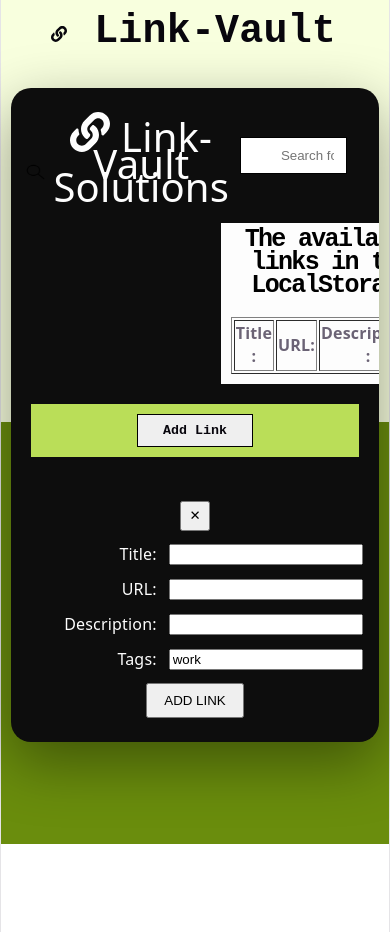
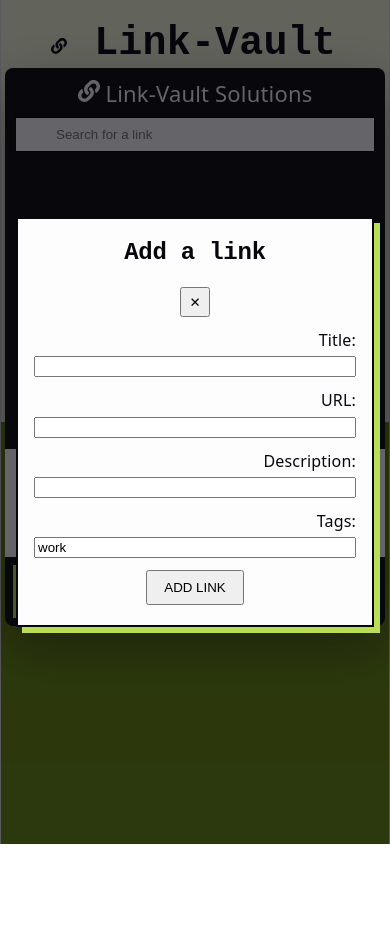
Before and after one commit to Boipelo-85/-ReactTS-Links-Vault, a React (Vite) app: page / in a window 390 px wide. Both pictures are taken after a click on the button "Add Link". After the commit the page ends 844 px from the top, so only its background shows below. Built offline with nearby package versions, Linux system fonts and the light colour scheme.

Commit message:
updated the action part where is edit and remove button

```diff
--- a/src/App.css
+++ b/src/App.css
@@ -1,43 +1,93 @@
 #app-container {
-
     position: relative;
     min-height: calc(100vh - 100px);
     width: 100%;
-    padding-bottom: 150px;
+    padding: 0 16px 150px;
     left: 0;
     background: transparent;
-
+    padding-top: 20px;
 }
 
 
 /* Centered card container that sits above the page backgrounds */
 
 #main-content {
-
-    margin: 40px auto;
-    width: 95%;
+    margin: 40px auto 0;
+    width: min(100%, 1100px);
     max-width: 1100px;
     background: #0d0d0d;
-    border-radius: 20px;
+    border-radius: 10px;
     box-shadow: 0 20px 60px rgba(0, 0, 0, 0.4);
     overflow: hidden;
 }
 #mid-linkss{
-
-      justify-content: space-between;
-      padding: 20px;
+    justify-content: space-between;
+    padding: 20px;
 }
 #mid-content{
+    width: 100%;
+    max-width: none;
+    min-width: 0;
+    padding: 5px 20px 20px;
+    height: auto;
+    background-color: #fdfdfd;
+    overflow-x: hidden;
+}
 
-        width: 60%;
-        padding: 10px;
-        padding-left: 10px;
-        background-color: #fdfdfd;
-        margin-left: 210px ;
-        padding-top: 5px;
+@media (max-width: 1024px) {
+    #app-container {
+        padding-inline: 12px;
+    }
 
+    #main-content {
+        margin-top: 24px;
+    }
+
+    #mid-content {
+        padding-inline: 12px;
+    }
 }
-#card-table{
 
-        margin-top: -20px;
+@media (max-width: 768px) {
+    #app-container {
+        padding-inline: 8px;
+    }
+
+    #main-content {
+        margin-top: 16px;
+        border-radius: 12px;
+    }
+
+    #mid-linkss {
+        padding: 12px;
+    }
 }
+
+@media (max-width: 480px) {
+    #app-container {
+        padding-inline: 4px;
+    }
+
+    #main-content {
+        margin-top: 8px;
+        border-radius: 8px;
+    }
+
+    #mid-content {
+        padding: 4px 8px 12px;
+    }
+
+    #mid-linkss {
+        padding: 8px;
+    }
+}
+
+@media (max-width: 320px) {
+    #main-content {
+        margin-top: 4px;
+    }
+
+    #mid-content {
+        padding-inline: 4px;
+    }
+}
--- a/src/App.tsx
+++ b/src/App.tsx
@@ -20,8 +20,9 @@ function App() {
   })
 
   const [showForm, setShowForm] = useState(false)
+  const [notification, setNotification] = useState('')
+
   // const [showAllLinks,setShowAllLinks] = useState(false)
-
 
   useEffect(() => {
     localStorage.setItem('links', JSON.stringify(links))
@@ -35,6 +36,45 @@ function App() {
   const handleCloseForm = () => {
     setShowForm(false)
   }
+
+  const handleRemove = (id: string) => {
+    if (!window.confirm('Are you sure you want to remove this link row?')) {
+      return
+    }
+
+    const savedLinks = localStorage.getItem('links')
+    const currentLinks: LinkAttribute[] = savedLinks ? JSON.parse(savedLinks) : []
+    const updatedLinks = currentLinks.filter((link) => link.id !== id)
+
+    localStorage.setItem('links', JSON.stringify(updatedLinks))
+    setLinks(updatedLinks)
+    setNotification('Link removed successfully')
+
+    window.setTimeout(() => {
+      setNotification('')
+    }, 3000)
+  }
+
+  const SearchLinkInfo =() => {
+
+      if(search.length==0){
+
+          return links
+      }
+
+      const keyWord = search.toLocaleLowerCase().trim()
+
+      return links.filter((attribute) =>
+
+          attribute.title.toLowerCase().includes(keyWord) ||
+          attribute.url.toLowerCase().includes(keyWord) ||
+          attribute.description.toLowerCase().includes(keyWord)||
+          (attribute.tags ? attribute.tags?.toLowerCase().includes(keyWord) : false)
+
+    )
+  }
+
+// const searItems = SearchLinkInfo
 
 
   return (
@@ -51,8 +91,9 @@ function App() {
 
         <div id='mid-content'>
           <div id='card-table'>
-                 <LinkCard   />
+               <LinkCard links={links} onRemove={handleRemove} />
           </div>
+
 
         </div>
 
@@ -65,15 +106,36 @@ function App() {
           <MidLinks onAddClick={() => setShowForm(true)}   />
         </div>
 
+        {showForm && (
+          <div
+            className='link-form-overlay'
+            role='presentation'
+            onMouseDown={handleCloseForm}
+          >
+            <div
+              className='link-form-dialog'
+              role='dialog'
+              aria-modal='true'
+              aria-labelledby='link-form-title'
+              onMouseDown={(event) => event.stopPropagation()}
+            >
+
+
+              <h2 id='link-form-title'>Add a link</h2>
+
+              <LinkForm onAdd={handleAddLink} onClose={handleCloseForm} />
+
+            </div>
+
+          </div>
+        )}
+        {notification && (
+          <p className='link-notification' role='status'>
+            {notification}
+          </p>
+        )}
         <div>
-
-          {showForm && <LinkForm onAdd={handleAddLink} onClose={handleCloseForm} />}
-
         </div>
-        <div>
-
-        </div>
-
       </div>
     </div>
   )
--- a/src/components/LinkCard/LinkCard.tsx
+++ b/src/components/LinkCard/LinkCard.tsx
@@ -1,19 +1,13 @@
-import { useEffect, useState } from "react";
 import type { LinkAttribute } from "../Types/Link";
 import { LinkCardItem } from "./LinkCardItem";
 
 type CloseProp = {
-
+  links: LinkAttribute[]
+  onRemove: (id: string) => void
   onClose?: () => void
 }
 
-export const LinkCard: React.FC<CloseProp> = ({ onClose }) => {
-
-  const [links, setLinks] = useState<LinkAttribute[]>(() => {
-    const savedLinks = localStorage.getItem('links')
-    return savedLinks ? JSON.parse(savedLinks) : []
-
-  })
+export const LinkCard: React.FC<CloseProp> = ({ links, onRemove, onClose }) => {
 
   return (
 
@@ -30,10 +24,10 @@ export const LinkCard: React.FC<CloseProp> = ({ onClose }) => {
           <thead >
 
             <tr>
-            <th>Title :</th>
-            <th>URL:</th>
-            <th>Description :</th>
-            <th>Tags </th>
+            <th>Title</th>
+            <th>URL</th>
+            <th>Description</th>
+            <th>Tags</th>
              <th>Actions</th>
             </tr>
 
@@ -42,14 +36,15 @@ export const LinkCard: React.FC<CloseProp> = ({ onClose }) => {
           <tbody>
         {
           links.map(link => (
-            <div className='card-component'>
+
               <LinkCardItem
 
                 key={link.id}
                 attribute={link}
+                onRemove={onRemove}
 
               />
-            </div>
+
           ))
         }
 
@@ -58,6 +53,5 @@ export const LinkCard: React.FC<CloseProp> = ({ onClose }) => {
 
     </div>
 
-
   )
 }
--- a/src/components/SearchBar/SearchBar.tsx
+++ b/src/components/SearchBar/SearchBar.tsx
@@ -18,9 +18,11 @@ export const SearchBar :React.FC<SearchProp> = ({value,onChange}) => {
                     <span> <FaLink /> </span>
                     <span> Link-Vault Solutions  </span>
                 </div>
+
                  {/* <div className='homeName'>
                     <a href="#hero" style={{color: '#fdfdfd',fontSize: 25}}>Home</a>
                 </div> */}
+
             </div>
 
             <div className='searchBar-content'>
--- a/src/index.css
+++ b/src/index.css
@@ -31,7 +31,9 @@
 }
 
 /* Make box-sizing predictable across the page */
-*, *::before, *::after {
+*,
+*::before,
+*::after {
   box-sizing: border-box;
 }
 
@@ -56,7 +58,7 @@
 }
 
 #root {
-  width: 1126px;
+  width: min(1126px, 100%);
   max-width: 100%;
   margin: 0 auto;
   text-align: center;
@@ -146,12 +148,13 @@ code {
   background: var(--code-bg);
 }
 
-/* First Name */
-.Project-Name{
+/* Heading Name and Logo*/
+.Project-Name {
 
   align-items: center;
   padding-top: 20px;
 }
+
 /* NavPart */
 .nav {
   position: relative;
@@ -159,6 +162,7 @@ code {
   display: flex;
   align-items: center;
   justify-content: space-between;
+  gap: 24px;
   padding: 24px 32px;
   box-sizing: border-box;
 }
@@ -166,11 +170,12 @@ code {
 .Heading-items {
   display: flex;
   align-items: center;
-  gap: 200px;
+  min-width: 0;
   color: #fdfdfd;
   font-size: 40px;
 
 }
+
 earchBar-content {
   position: relative;
 
@@ -193,8 +198,84 @@ earchBar-content {
   padding: 10px 12px 10px 40px;
   border: 1px solid black;
   box-sizing: border-box;
+  min-width: 0;
+}
 
+@media (max-width: 1024px) {
+  .nav {
+    padding: 20px 24px;
   }
+
+  .Heading-items {
+    font-size: 32px;
+  }
+
+  .searchBar-content {
+    flex: 0 1 320px;
+    min-width: 220px;
+  }
+}
+
+@media (max-width: 768px) {
+  .Project-Name {
+    padding-top: 12px;
+  }
+
+  .icon-name {
+    font-size: 30px;
+  }
+
+  .nav {
+    align-items: stretch;
+    flex-direction: column;
+    gap: 12px;
+    padding: 16px;
+  }
+
+  .Heading-items,
+  .searchBar-content {
+    width: 100%;
+  }
+
+  .Heading-items {
+    justify-content: center;
+    font-size: 28px;
+    text-align: center;
+  }
+
+  .searchBar-content {
+    min-width: 0;
+  }
+}
+
+@media (max-width: 480px) {
+  .icon-name {
+    font-size: 24px;
+  }
+
+  .nav {
+    padding: 12px 10px;
+  }
+
+  .Heading-items {
+    font-size: 22px;
+  }
+
+  .input-search {
+    padding-block: 9px;
+  }
+}
+
+@media (max-width: 320px) {
+  .icon-name {
+    font-size: 20px;
+  }
+
+  .Heading-items {
+    font-size: 19px;
+  }
+}
+
 .link {
   color: #fdfdfd;
   padding: 8px 6px;
@@ -224,9 +305,10 @@ earchBar-content {
   font-weight: bold;
 
 }
+
 /* Footer Part */
 
-.footer{
+.footer {
 
   bottom: 0;
   width: 100%;
@@ -237,11 +319,13 @@ earchBar-content {
   justify-content: center;
 
 }
-.class-content{
+
+.class-content {
 
   padding: 10px;
 
 }
+
 /* Text Part */
 h1 {
 
@@ -251,21 +335,24 @@ h1 {
 }
 
 /* Hero section */
-.hero-section{
+.hero-section {
 
   display: flex;
 }
-.hero-content{
 
-    padding : 10px;
+.hero-content {
+
+  padding: 10px;
 
 
 }
-.mid-content{
+
+.mid-content {
 
   background-color: #fdfdfd;
 }
-.image{
+
+.image {
 
   width: auto;
   height: 100px;
@@ -274,21 +361,24 @@ h1 {
 
 /* mid-links */
 
-.links-container{
+.links-container {
+
 
   display: flex;
   justify-content: center;
   padding: 10px 20px;
   background-color: #bade58;
 }
-.mid-button{
+
+.mid-button {
   display: flex;
   align-items: center;
   width: 100%;
   justify-content: center;
-  gap:10px;
+  gap: 10px;
 }
-.add-button{
+
+.add-button {
 
   font-family: 'Courier New', Courier, monospace;
   color: #08060d;
@@ -298,7 +388,16 @@ h1 {
   padding: 8px 25px;
 
 }
-.middle-links{
+
+.add-button:hover {
+
+  color: #fdfdfd;
+  background-color: black;
+
+
+}
+
+.middle-links {
 
   font-family: 'Courier New', Courier, monospace;
   color: #08060d;
@@ -308,14 +407,44 @@ h1 {
   padding: 8px 12px;
 
 }
+
 .link-form {
 
-  width: min(100% - 32px, 700px);
-  margin: 24px auto;
+  width: 100%;
+  margin: 0;
   display: flex;
   flex-direction: column;
   gap: 12px;
-  color: #fdfdfd;
+  color: #08060d;
+
+}
+
+.link-form-overlay {
+  position: fixed;
+  inset: 0;
+  z-index: 10;
+  display: grid;
+  place-items: center;
+  padding: 16px;
+  background: rgba(8, 6, 13, 0.62);
+}
+
+.link-form-dialog {
+  width: min(100%, 560px);
+  max-height: min(720px, calc(100vh - 32px));
+  overflow-y: auto;
+  padding: 28px;
+  background: #fdfdfd;
+  border: 2px solid #08060d;
+  box-shadow: 10px 10px 0 #bade58;
+}
+
+.link-form-dialog h2 {
+  margin: 0 0 20px;
+  font-family: 'Courier New', Courier, monospace;
+  font-size: 24px;
+  font-weight: bold;
+  color: #08060d;
 
 }
 
@@ -325,6 +454,22 @@ h1 {
   align-items: center;
   gap: 12px;
 
+}
+
+@media (max-width: 480px) {
+  .link-form-dialog {
+    padding: 20px 16px;
+    box-shadow: 6px 6px 0 #bade58;
+  }
+
+  .form-row {
+    grid-template-columns: 1fr;
+    gap: 4px;
+  }
+
+  .form-row label {
+    text-align: left;
+  }
 }
 
 .form-row label {
@@ -349,18 +494,195 @@ h1 {
   cursor: pointer;
 
 }
+
 /* Display links content */
 
-.card-section{
+.card-section {
 
   justify-content: center;
 
 }
 
 /* table content here */
-.tableContent{
+.tableContent {
 
   width: 100%;
-
+  margin-left: 12px;
+  margin-right: 12px;
 
 }
+
+.data-content {
+
+  color: #08060d;
+}
+
+/* Keep each row aligned with the header and inside the content panel. */
+
+.tableContent {
+  width: calc(100% - 24px);
+  max-width: 100%;
+  table-layout: fixed;
+  border-collapse: collapse;
+}
+
+.tableContent th,
+.tableContent td {
+  min-width: 0;
+  padding: 4px;
+  vertical-align: top;
+  overflow-wrap: anywhere;
+}
+
+.tableContent th:nth-child(1),
+.tableContent td:nth-child(1) {
+  width: 20%;
+}
+
+.tableContent th:nth-child(2),
+.tableContent td:nth-child(2) {
+  width: 20%;
+}
+
+.tableContent th:nth-child(3),
+.tableContent td:nth-child(3) {
+  width: 20%;
+}
+
+.tableContent th:nth-child(4),
+.tableContent td:nth-child(4) {
+  width: 20%;
+}
+
+.tableContent th:nth-child(5),
+.tableContent td:nth-child(5) {
+  width: 20%;
+}
+
+.tableContent td:last-child button {
+  max-width: 100%;
+  margin: 2px;
+  white-space: normal;
+}
+
+@media (max-width: 768px) {
+  .card-section h1 {
+    margin: 16px 0;
+    font-size: 22px;
+    line-height: 1.2;
+  }
+
+  .tableContent,
+  .tableContent thead,
+  .tableContent tbody,
+  .tableContent tr,
+  .tableContent th,
+  .tableContent td {
+    display: block;
+  }
+
+  .tableContent {
+    width: 100%;
+    margin: 0;
+    border: 0;
+  }
+
+  .tableContent thead {
+    position: absolute;
+    width: 1px;
+    height: 1px;
+    overflow: hidden;
+    clip: rect(0 0 0 0);
+    white-space: nowrap;
+  }
+
+  .tableContent tr {
+    margin-bottom: 12px;
+    border: 1px solid #08060d;
+    background: #fdfdfd;
+  }
+
+  .tableContent td {
+    display: grid;
+    grid-template-columns: minmax(72px, 26%) minmax(0, 1fr);
+    gap: 8px;
+    width: 100%;
+    padding: 8px;
+    text-align: left;
+    border: 0;
+    border-bottom: 1px solid #e5e4e7;
+  }
+
+  .tableContent td::before {
+    font-weight: bold;
+  }
+
+  .tableContent td:nth-child(1)::before {
+    content: 'Title';
+  }
+
+  .tableContent td:nth-child(2)::before {
+    content: 'URL';
+  }
+
+  .tableContent td:nth-child(3)::before {
+    content: 'Description';
+  }
+
+  .tableContent td:nth-child(4)::before {
+    content: 'Tags';
+  }
+
+  .tableContent td:nth-child(5)::before {
+    content: 'Actions';
+  }
+
+  .tableContent td:last-child {
+    border-bottom: 0;
+  }
+}
+
+@media (max-width: 320px) {
+  .tableContent td {
+    grid-template-columns: 1fr;
+    gap: 3px;
+  }
+}
+
+/* Actions part */
+
+.remove-button:hover {
+
+  color: #fdfdfd;
+  background-color: black;
+
+}
+
+.edit-button:hover {
+
+  color: #fdfdfd;
+  background-color: black;
+}
+
+.link-notification {
+  position: fixed;
+  right: 24px;
+  bottom: 24px;
+  z-index: 20;
+  padding: 12px 18px;
+  color: #08060d;
+  background: #bade58;
+  border: 1px solid #08060d;
+  box-shadow: 4px 4px 0 #08060d;
+  font-family: 'Courier New', Courier, monospace;
+  font-weight: bold;
+}
+
+@media (max-width: 480px) {
+  .link-notification {
+    right: 12px;
+    bottom: 12px;
+    left: 12px;
+    text-align: center;
+  }
+}
```
Also changed, not shown: src/components/LinkCard/LinkCardItem.tsx (+12 -13 lines). Lines whose indentation alone changed are shown as unchanged.
